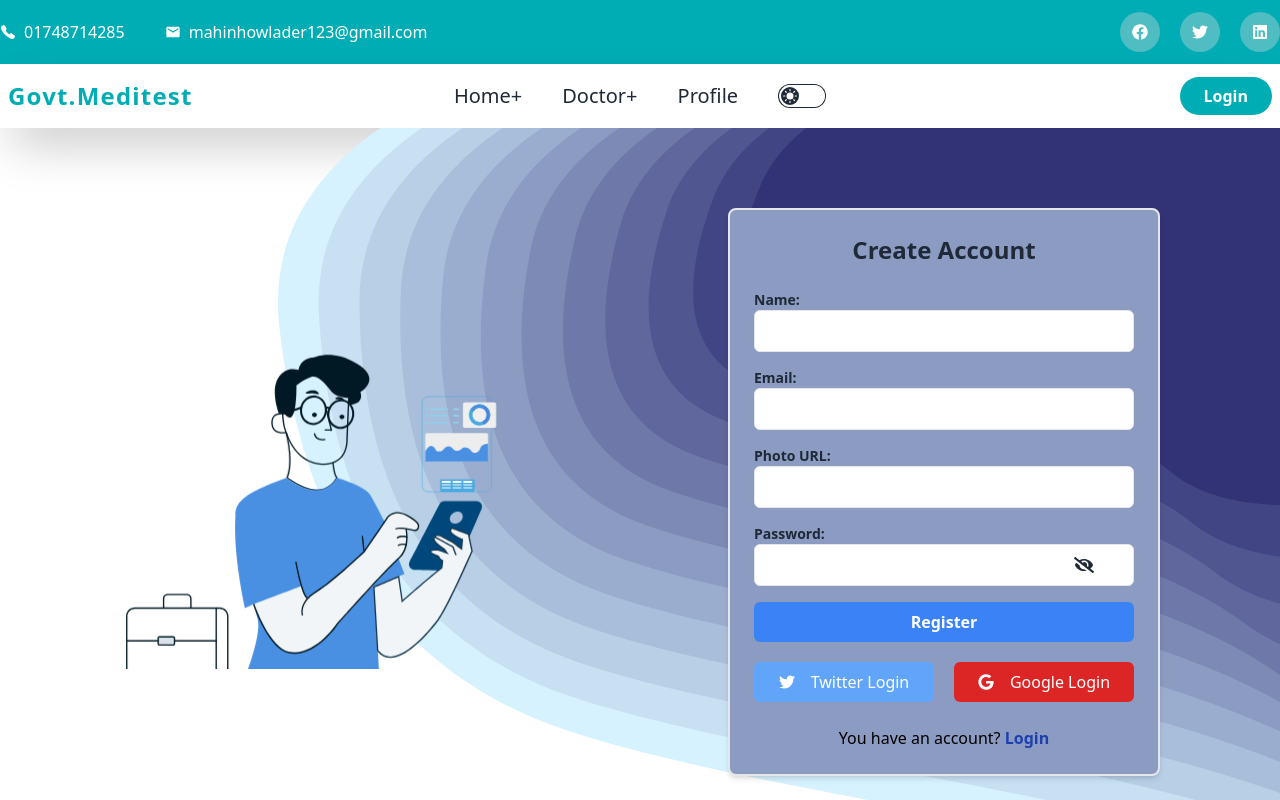
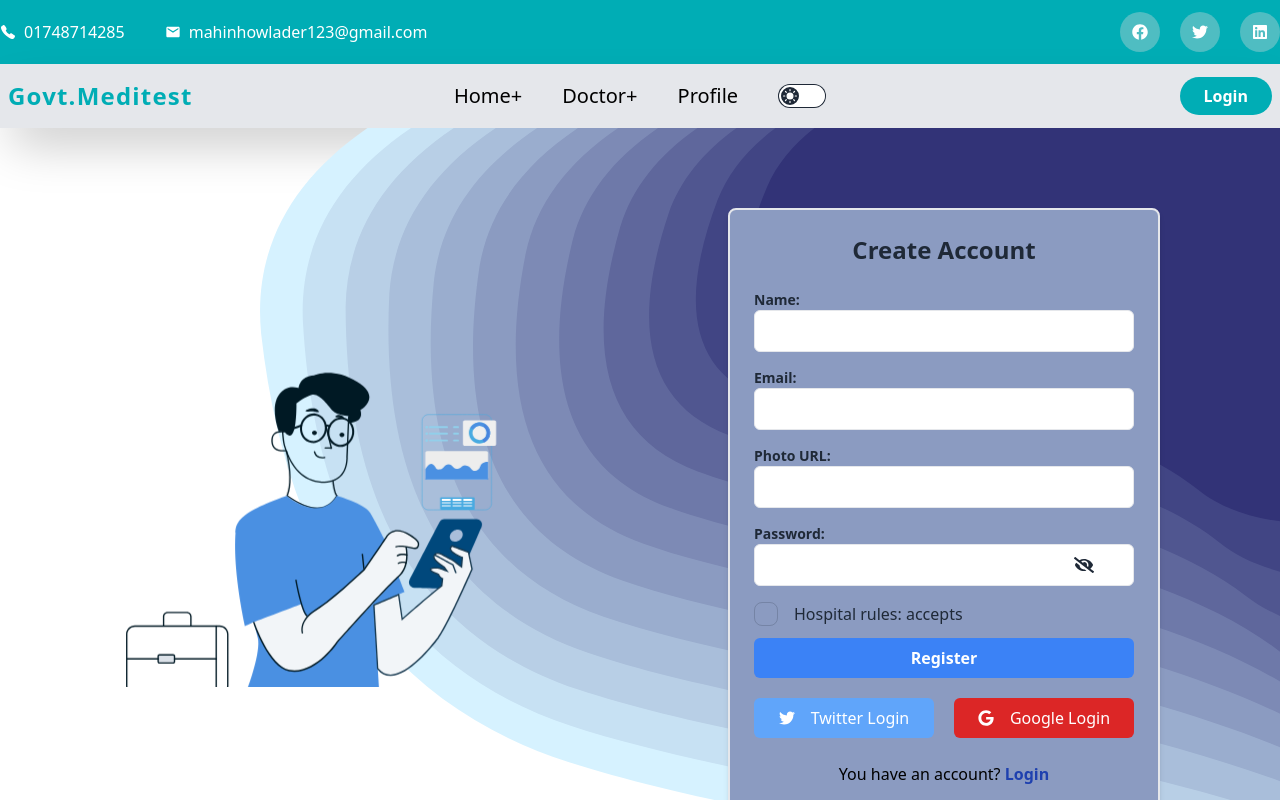
Before and after one commit to Mahen-Howlader/Hospital_project_A9, a React (Vite) app: page /register in a window 1280 px wide. Shown: the top 800 px of the page. Built offline with nearby package versions, Linux system fonts and the light colour scheme; no server answers; a web font is replaced by a local one.

Commit message:
register from hospital rulse checkbox add

```diff
--- a/src/Compnents/YourHealth/Yourhealth.jsx
+++ b/src/Compnents/YourHealth/Yourhealth.jsx
@@ -1,11 +1,9 @@
 import LotteiFile from "./LotteiFile";
-import AOS from "aos";
-import "aos/dist/aos.css";
-AOS.init();
 function Yourhealth() {
   return (
     <div
     data-aos-anchor="#health-abi"
+      data-aos-delay="2000"
       data-aos-duration="1000"
       data-aos="zoom-in-down"
       className="relative"
@@ -28,7 +26,7 @@ function Yourhealth() {
 
       <div
         id="health-abi"
-        className="absolute size-5  right-5 bottom-5"
+        className="absolute size-5   right-5 top-2/4"
       ></div>
     </div>
   );
--- a/src/Compnents/service/HomepageService.jsx
+++ b/src/Compnents/service/HomepageService.jsx
@@ -1,13 +1,9 @@
 import ServiceCart from "./ServiceCart";
-import AOS from 'aos';
-import 'aos/dist/aos.css'; // You can also use <link> for styles
-// ..
-AOS.init();
 function HomepageService() {
   return (
     <div>
       <div>
-        <div  data-aos-delay="150" data-aos-duration="1000" data-aos="zoom-in-down"  className="mx-auto md:w-4/6 lg:w-3/6 text-center space-y-2">
+        <div  data-aos-delay="2000" data-aos-duration="1000" data-aos="zoom-in-down"  className="mx-auto md:w-4/6 lg:w-3/6 text-center space-y-2">
           <h1 className="ext-xl lg:text-3xl text-[#00ADB5]">Services</h1>
           <h2 className="text-2xl lg:text-4xl">Our Healthcare Services</h2>
           <p className="text-gray-600">
--- a/src/ContextApi/AuthProvider.jsx
+++ b/src/ContextApi/AuthProvider.jsx
@@ -11,6 +11,7 @@ import {
 export const ProviderContext = createContext(null);
 import { GoogleAuthProvider } from "firebase/auth";
 import { TwitterAuthProvider } from "firebase/auth";
+import Spinner from "../Compnents/Spinnner/Spinner";
 
 function AuthProvider({ children }) {
   const Gprovider = new GoogleAuthProvider();
@@ -25,13 +26,11 @@ function AuthProvider({ children }) {
 
   //   google register
   function googleCreate() {
-    setLoading(true);
     return signInWithPopup(auth, Gprovider);
   }
 
   //   twitter register
   function TwitterCreate() {
-    setLoading(true);
     return signInWithPopup(auth, Tprovider);
   }
 
@@ -43,7 +42,7 @@ function AuthProvider({ children }) {
   }
 
   function userProfileUpdate(name, pahoturl) {
-    setLoading(true)
+    setLoading(true);
     return updateProfile(auth.currentUser, {
       displayName: name,
       photoURL: pahoturl,
@@ -52,21 +51,18 @@ function AuthProvider({ children }) {
 
   // signInWithEmailAndPassword
   function LogInWithEmailAndPassword(email, password) {
-    setLoading(true)
+    setLoading(true);
     return signInWithEmailAndPassword(auth, email, password);
   }
 
   //observe
   useEffect(() => {
     const subscribe = onAuthStateChanged(auth, (currentUser) => {
-        setUser(currentUser);
-        setLoading(false);
+      setUser(currentUser);
+      setLoading(false);
     });
-    return () =>subscribe();
+    return () => subscribe();
   }, []);
-
-
-
 
   const data = {
     createEmailPassword,
@@ -78,7 +74,7 @@ function AuthProvider({ children }) {
     userProfileUpdate,
     LogInWithEmailAndPassword,
     loading,
-    setLoading
+    setLoading,
   };
   return (
     <ProviderContext.Provider value={data}>{children}</ProviderContext.Provider>
--- a/src/Pages/Footer/Footer.jsx
+++ b/src/Pages/Footer/Footer.jsx
@@ -10,7 +10,7 @@ function Footer() {
 
     <>
       {
-      loading || <div className="bg-neutral">
+        loading ||  <div className="bg-neutral">
         <footer className=" grid md:grid-cols-2 gap-5 lg:grid-cols-3 gap-x-10 p-10 container mx-auto text-neutral-content">
           <nav className="space-y-3">
             <a
--- a/src/Pages/Login/Login.jsx
+++ b/src/Pages/Login/Login.jsx
@@ -6,8 +6,9 @@ import UseAuthHook from "../../CustomeHook/UseAuthHook";
 import bgRegister from "/Register.svg";
 import { Helmet } from "react-helmet-async";
 import { FaGoogle, FaTwitter } from "react-icons/fa6";
-import { ToastContainer, toast } from 'react-toastify';
-import 'react-toastify/dist/ReactToastify.css';
+import { toast } from "react-toastify";
+import "react-toastify/dist/ReactToastify.css";
+import Spinner from "../../Compnents/Spinnner/Spinner";
 function Login() {
   const [show, setShow] = useState(true);
   const [errorSubmit, setErrorSubmit] = useState("");
@@ -17,8 +18,13 @@ function Login() {
   // console.log(location)
   const form = location?.state || "/";
 
-  const { TwitterCreate, googleCreate, LogInWithEmailAndPassword } =
-    UseAuthHook();
+  const {
+    TwitterCreate,
+    googleCreate,
+    LogInWithEmailAndPassword,
+    setLoading,
+    loading,
+  } = UseAuthHook();
   const {
     register,
     handleSubmit,
@@ -27,7 +33,7 @@ function Login() {
 
   const onSubmit = (data) => {
     LogInWithEmailAndPassword(data.email, data.password)
-    .then(() => {
+      .then(() => {
         toast.success("Wow Login Success");
         // alert("Login success");
         navigate(form);
@@ -124,19 +130,20 @@ function Login() {
             onClick={() => socilaLogin(TwitterCreate)}
             className="bg-blue-400 text-white py-2 px-4 rounded-md flex  justify-center gap-x-4 items-center hover:bg-blue-500"
           >
-           <FaTwitter /> Twitter Login
+            <FaTwitter /> Twitter Login
           </button>
           <button
             onClick={() => socilaLogin(googleCreate)}
             id="googleLogin"
             className="bg-red-600 text-white py-2 px-4 rounded-md flex  justify-center gap-x-4 items-center hover:bg-red-700"
           >
-           <FaGoogle />  Google Login
+            <FaGoogle /> Google Login
           </button>
         </div>
         <div className="text-center mt-6">
           <Link to="/register" className=" hover:underline text-black">
-            Don't have an account? <span className="font-semibold text-blue-800">Register here.</span>
+            Don't have an account?{" "}
+            <span className="font-semibold text-blue-800">Register here.</span>
           </Link>
         </div>
       </div>
--- a/src/Pages/Nav/Nav.jsx
+++ b/src/Pages/Nav/Nav.jsx
@@ -40,12 +40,11 @@ function Nav() {
 
   return (
     <>
-      {loading || (
-        <div>
+      {loading || <div>
         <Navtopsection></Navtopsection>
         <div
           id="home"
-            className="top-0 left-0 w-full  transition-all  z-10 shadow-2xl"
+          className="top-0 left-0 w-full bg-gray-200 transition-all text-black z-10 shadow-2xl"
         >
           <div className="mx-auto container ">
             <div className="navbar ">
@@ -77,7 +76,7 @@ function Nav() {
                   >
                     <NavLink
                       className={({ isActive }) =>
-                          isActive ? " text-[#00ADBE]" : ""
+                        isActive ? " text-[#00ADBE]" : "black"
                       }
                       to="/"
                     >
@@ -85,16 +84,16 @@ function Nav() {
                     </NavLink>
                     <NavLink
                       className={({ isActive }) =>
-                          isActive ? " text-[#00ADBE]" : ""
+                        isActive ? " text-[#00ADBE]" : "black"
                       }
                       to="/doctor"
                     >
                       Doctor+
                     </NavLink>
-                      {user && (
+                     { user && (
                       <NavLink
                         className={({ isActive }) =>
-                            isActive ? " text-[#00ADBE]" : ""
+                          isActive ? " text-[#00ADBE]" : "black"
                         }
                         to="/updateprofile"
                       >
@@ -103,7 +102,7 @@ function Nav() {
                     )}
                     <NavLink
                       className={({ isActive }) =>
-                          isActive ? " text-[#00ADBE]" : ""
+                        isActive ? " text-[#00ADBE]" : "black"
                       }
                       to="/profile"
                     >
@@ -175,7 +174,7 @@ function Nav() {
                 <ul className="menu text-xl gap-x-10 menu-horizontal items-center px-1">
                   <NavLink
                     className={({ isActive }) =>
-                        isActive ? " text-[#00ADBE]" : ""
+                      isActive ? " text-[#00ADBE]" : "black"
                     }
                     to="/"
                   >
@@ -183,7 +182,7 @@ function Nav() {
                   </NavLink>
                   <NavLink
                     className={({ isActive }) =>
-                        isActive ? " text-[#00ADBE]" : ""
+                      isActive ? " text-[#00ADBE]" : "black"
                     }
                     to="/doctor"
                   >
@@ -192,7 +191,7 @@ function Nav() {
                   {user && (
                     <NavLink
                       className={({ isActive }) =>
-                          isActive ? " text-[#00ADBE]" : ""
+                        isActive ? " text-[#00ADBE]" : "black"
                       }
                       to="/updateprofile"
                     >
@@ -201,7 +200,7 @@ function Nav() {
                   )}
                   <NavLink
                     className={({ isActive }) =>
-                        isActive ? " text-[#00ADBE]" : ""
+                      isActive ? " text-[#00ADBE]" : "black"
                     }
                     to="/profile"
                   >
@@ -290,7 +289,7 @@ function Nav() {
           </div>
         </div>
       </div>
-      )}
+      }
     </>
   );
 }
--- a/src/Pages/Register/Register.jsx
+++ b/src/Pages/Register/Register.jsx
@@ -1,5 +1,4 @@
 import { Link, useNavigate } from "react-router-dom";
-import { useForm } from "react-hook-form";
 import UseAuthHook from "../../CustomeHook/UseAuthHook";
 import { useState } from "react";
 import { FaEye, FaEyeSlash } from "react-icons/fa";
@@ -8,8 +7,9 @@ import bgRegister from "/Register.svg";
 import { FaGoogle } from "react-icons/fa";
 import { FaTwitter } from "react-icons/fa";
 import { Helmet } from "react-helmet-async";
-import {  toast } from "react-toastify";
+import { toast } from "react-toastify";
 import "react-toastify/dist/ReactToastify.css";
+import { useForm } from "react-hook-form";
 function Register() {
   const [show, setShow] = useState(true);
   const navigate = useNavigate();
@@ -21,6 +21,8 @@ function Register() {
     userProfileUpdate,
     logOut,
     setUser,
+    setLoading,
+    loading,
   } = UseAuthHook();
 
   // react hook from
@@ -35,6 +37,18 @@ function Register() {
     setUser(null);
     logOut();
   }
+
+  const [check, setCheck] = useState(false);
+  function handelCheckBox(e) {
+    const teamRules = e.target.checked;
+    if(teamRules){
+      setCheck(true);
+    }
+    else{
+      setCheck(false)
+    }
+  }
+
 
   const onSubmit = (data) => {
     const { password, photo, email, name } = data;
@@ -53,6 +67,11 @@ function Register() {
     //     toast.error('Please upload file having extensions .jpeg/.jpg/.png/.gif only.');
     //     return;
     // }
+
+    if(!check){
+      toast.error("Please Hospital rules: accepted");
+      return
+    }
 
     createEmailPassword(email, password)
       .then(() => {
@@ -97,7 +116,7 @@ function Register() {
       </Helmet>
       <div className="mx-auto xl:px-20 container grid lg:items-center gap-y-10 lg:gap-y-0 lg:grid-cols-2 lg:gap-x-24 py-20 bg-no-repeat">
         <RegisterAnimation></RegisterAnimation>
-        <div className="mx-5 lg:mx-10 border-2  md:bg-[#8B9BC1] p-6 rounded-lg shadow-md">
+        <div className="mx-5 lg:mx-10 border-2 bg-[#8b9bc1bb]  md:bg-[#8B9BC1] p-6 rounded-lg shadow-md">
           <h2 className="text-2xl font-bold text-center mb-6">
             Create Account
           </h2>
@@ -147,6 +166,7 @@ function Register() {
                 {...register("photo")}
               />
             </div>
+
             <div className="mb-4">
               <label htmlFor="password" className="block text-sm font-semibold">
                 Password:
@@ -172,6 +192,18 @@ function Register() {
                   This field is required
                 </span>
               )}
+            </div>
+
+            <div className="flex items-center gap-x-4 mb-3">
+              <input
+                type="checkbox"
+                id="check"
+                onChange={handelCheckBox}
+                className="checkbox"
+              />
+              <label htmlFor="check" className="cursor-pointer">
+              Hospital rules: accepts
+              </label>
             </div>
             <button
               type="submit"
```
Lines whose indentation alone changed are shown as unchanged.
